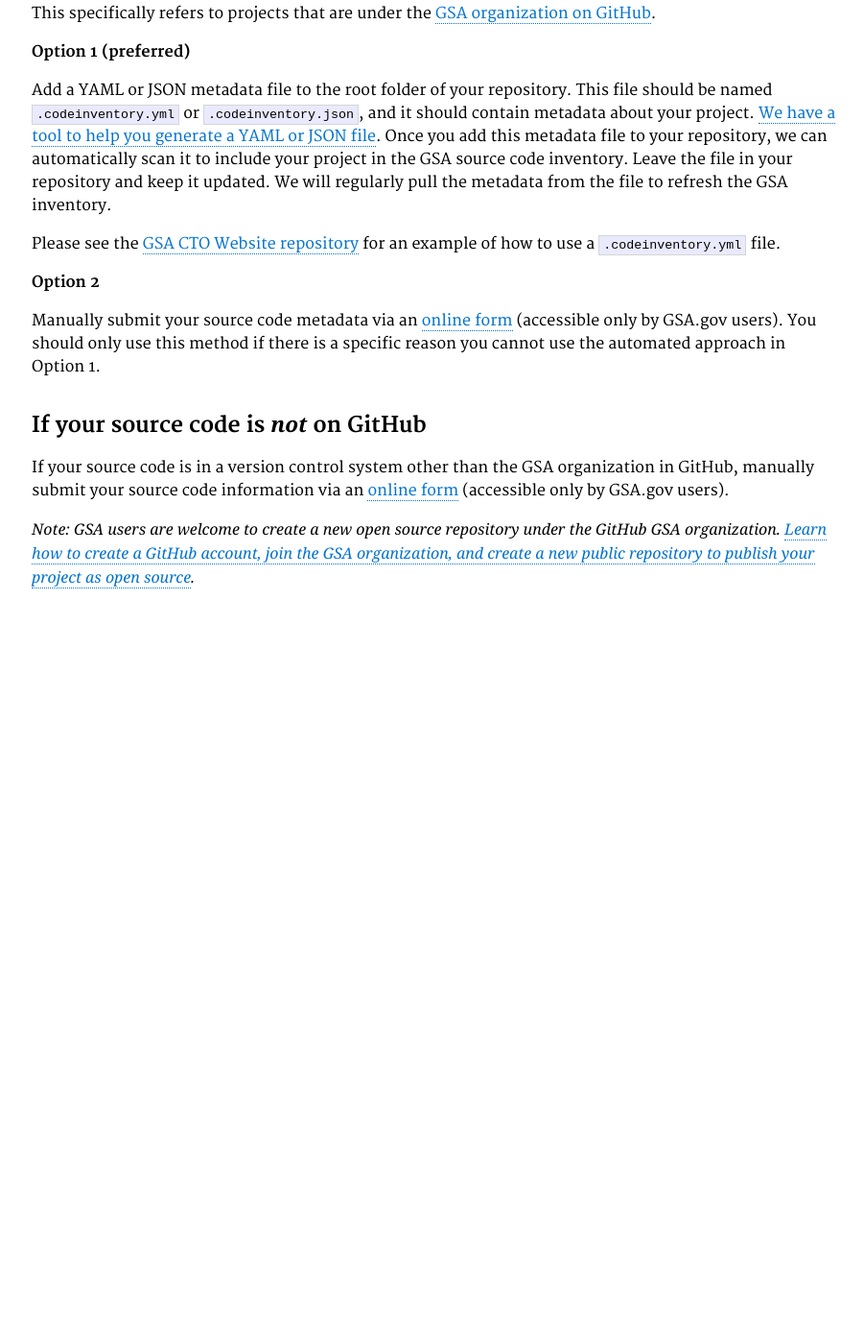
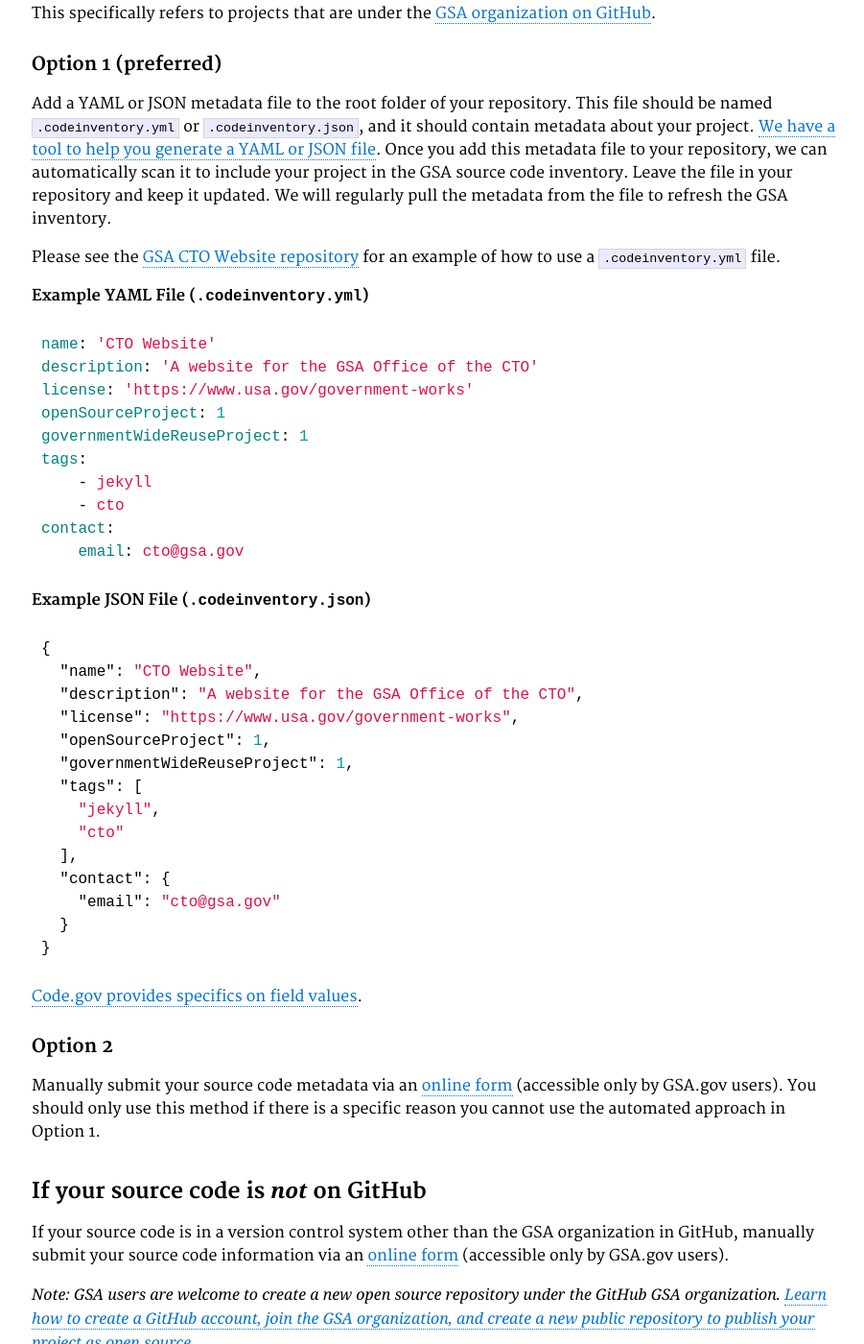
Before and after one commit to GSA/GSAOpenSourceImplementation, a Jekyll site: the page built from pages/implementation-guide.md, in a window 1280 px wide and 1400 px high, scrolled down 1132 px. Shown: the whole window at 96% size, without its empty margins (349-1250 px from the left). Built offline with Jekyll 4.4.1, drawn with Linux system fonts in a browser that asks for light colours; some web fonts are replaced; before the commit the page ends 1762 px from its top, so only the background shows below that.

Commit message:
add examples of code inventory metadata files

````diff
--- a/pages/implementation-guide.md
+++ b/pages/implementation-guide.md
@@ -34,13 +34,48 @@ If you have determined that your source code repository should be included in th
 
 This specifically refers to projects that are under the [GSA organization on GitHub](https://github.com/GSA/).
 
-**Option 1 (preferred)**
+##### Option 1 (preferred)
 
 Add a YAML or JSON metadata file to the root folder of your repository. This file should be named `.codeinventory.yml` or `.codeinventory.json`, and it should contain metadata about your project. [We have a tool to help you generate a YAML or JSON file](https://gsa.github.io/codeinventory-metadata-generator/). Once you add this metadata file to your repository, we can automatically scan it to include your project in the GSA source code inventory. Leave the file in your repository and keep it updated. We will regularly pull the metadata from the file to refresh the GSA inventory.
 
 Please see the [GSA CTO Website repository](https://github.com/GSA/cto-website/blob/dev/.codeinventory.yml) for an example of how to use a `.codeinventory.yml` file.
 
-**Option 2**
+**Example YAML File (`.codeinventory.yml`)**
+```yaml
+name: 'CTO Website'
+description: 'A website for the GSA Office of the CTO'
+license: 'https://www.usa.gov/government-works'
+openSourceProject: 1
+governmentWideReuseProject: 1
+tags:
+    - jekyll
+    - cto
+contact:
+    email: cto@gsa.gov
+```
+
+**Example JSON File (`.codeinventory.json`)**
+
+```json
+{
+  "name": "CTO Website",
+  "description": "A website for the GSA Office of the CTO",
+  "license": "https://www.usa.gov/government-works",
+  "openSourceProject": 1,
+  "governmentWideReuseProject": 1,
+  "tags": [
+    "jekyll",
+    "cto"
+  ],
+  "contact": {
+    "email": "cto@gsa.gov"
+  }
+}
+```
+
+[Code.gov provides specifics on field values](https://code.gov/#/policy-guide/docs/compliance/inventory-code).
+
+##### Option 2
 
 Manually submit your source code metadata via an [online form](https://goo.gl/forms/UgYwvEks2jsB59Kh2) (accessible only by GSA.gov users). You should only use this method if there is a specific reason you cannot use the automated approach in Option 1.
 
````
